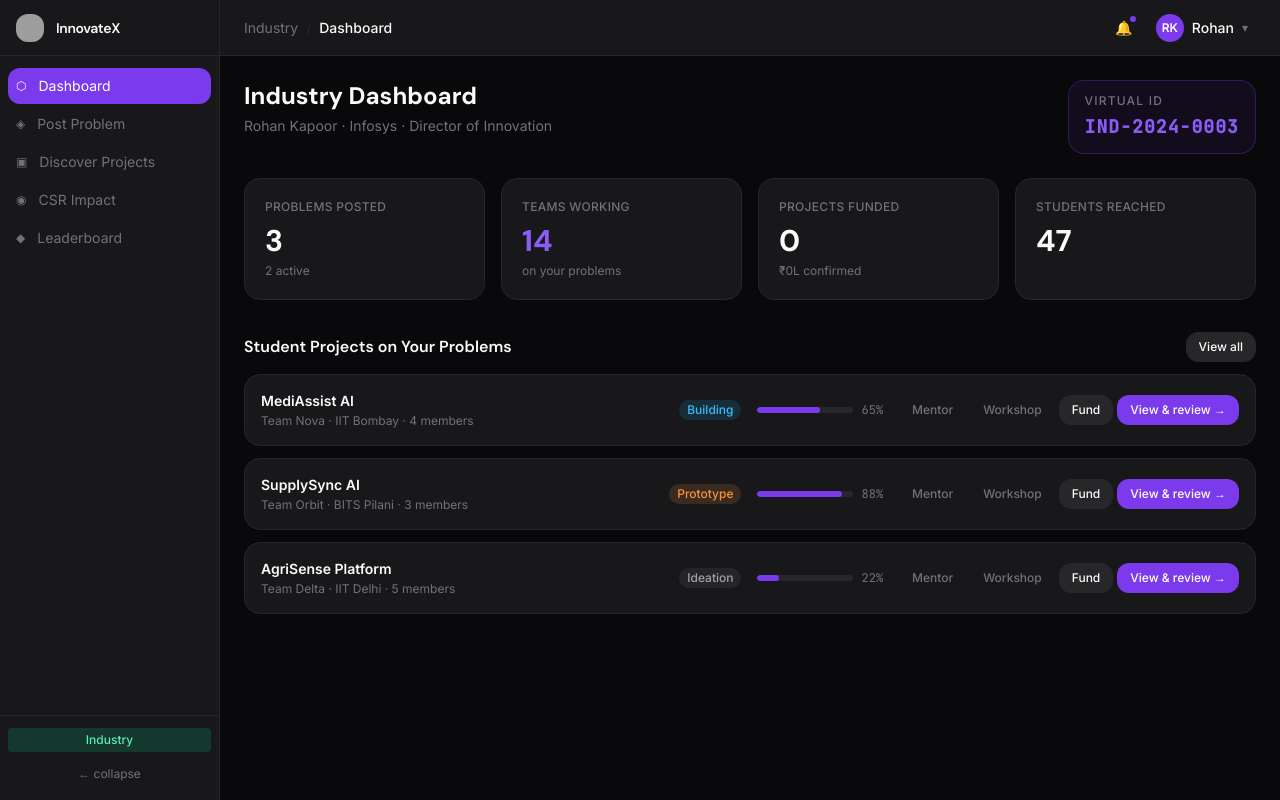
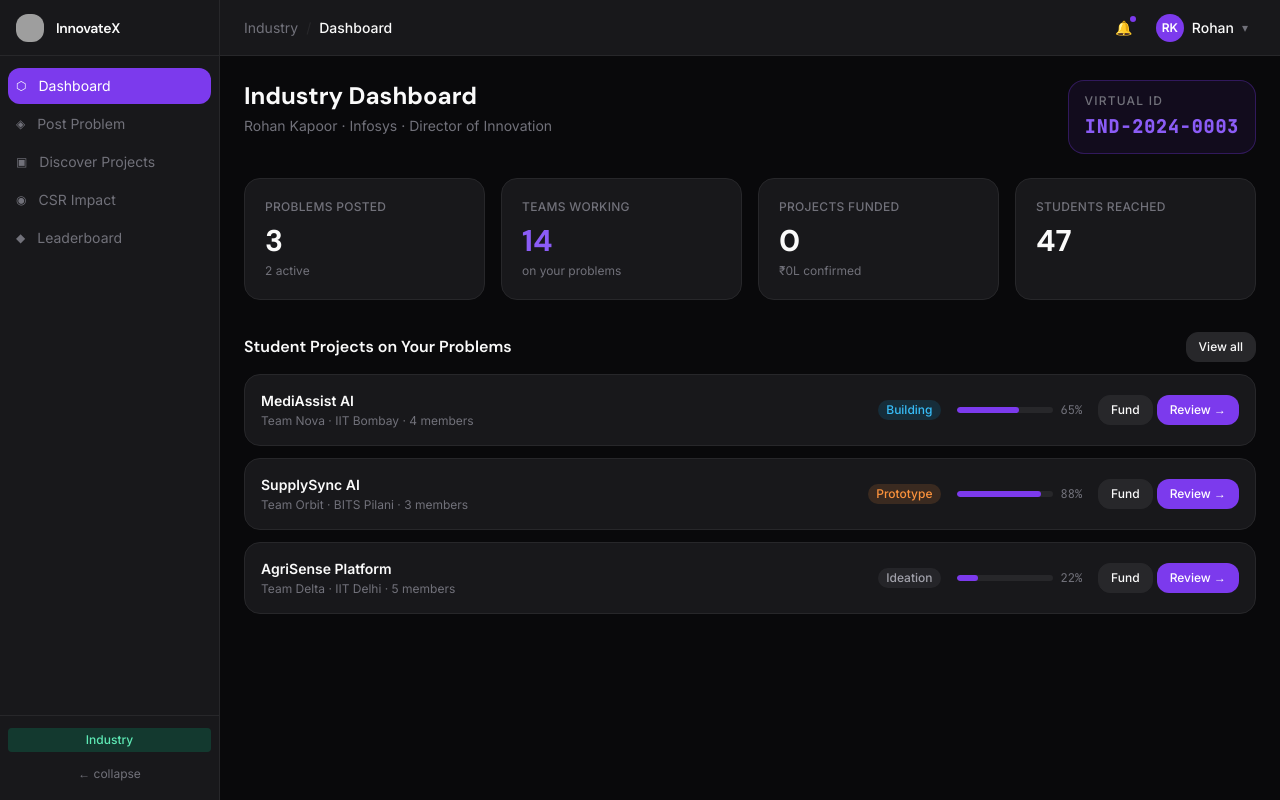
Before and after one commit to Hunny-Chaurasia/InnovateX, a React (Vite) app: page /industry in a window 1280 px wide. Built offline with nearby package versions, Linux system fonts and the light colour scheme; grey boxes are pictures that could not be loaded.

Commit message:
Add navigation to project discovery page

```diff
--- a/src/pages/industry/IndustryDashboard.tsx
+++ b/src/pages/industry/IndustryDashboard.tsx
@@ -5,6 +5,7 @@ import { MOCK_INDUSTRY_PROJECTS } from '../../data/mock';
 import FundModal from '../../components/FundModal';
 import ProjectReviewModal from '../../components/ProjectReviewModal';
 import { useWorkflow, latestFunding, CURRENT_INDUSTRY } from '../../store/workflow';
+import { useNavigate } from 'react-router-dom';
 
 export default function IndustryDashboard() {
   const { toast } = useToast();
@@ -31,6 +32,7 @@ export default function IndustryDashboard() {
   const fundTarget = rows.find(p => p.id === fundModal);
   const viewTarget = rows.find(p => p.id === viewModal);
 
+  const navigate = useNavigate();
   return (
     <div className="p-6 max-w-6xl mx-auto">
       <div className="mb-6 flex items-start justify-between flex-wrap gap-4">
@@ -60,7 +62,7 @@ export default function IndustryDashboard() {
         <h2 className="text-base font-semibold" style={{ fontFamily: 'DM Sans', color: 'var(--foreground)' }}>
           Student Projects on Your Problems
         </h2>
-        <Button variant="secondary" size="sm" onClick={() => toast('Navigating to full project discovery', 'info')}>
+        <Button variant="secondary" size="sm" onClick={() => navigate("/industry/discover")}>
           View all
         </Button>
       </div>
@@ -92,16 +94,16 @@ export default function IndustryDashboard() {
                   <span className="text-xs font-mono" style={{ color: 'var(--muted-foreground)' }}>{p.progress}%</span>
                 </div>
                 <div className="flex gap-1 flex-shrink-0">
-                  <Button variant="ghost" size="sm" onClick={() => toast(`Mentorship request sent for "${p.title}"`, 'success')}>
+                  {/* <Button variant="ghost" size="sm" onClick={() => toast(`Mentorship request sent for "${p.title}"`, 'success')}>
                     Mentor
                   </Button>
                   <Button variant="ghost" size="sm" onClick={() => toast(`Workshop invitation sent to team working on "${p.title}"`, 'info')}>
                     Workshop
-                  </Button>
+                  </Button> */}
                   <Button variant="secondary" size="sm" disabled={locked} onClick={() => setFundModal(p.id)}>
                     {f?.status === 'confirmed' ? '✓ Funded' : f?.status === 'awaiting_leader' ? 'Awaiting leader' : f?.status === 'declined' ? 'Fund again' : 'Fund'}
                   </Button>
-                  <Button size="sm" onClick={() => setViewModal(p.id)}>View & review →</Button>
+                  <Button size="sm" onClick={() => setViewModal(p.id)}>Review →</Button>
                 </div>
               </div>
               {f?.status === 'declined' && f.declineNote && (
```
